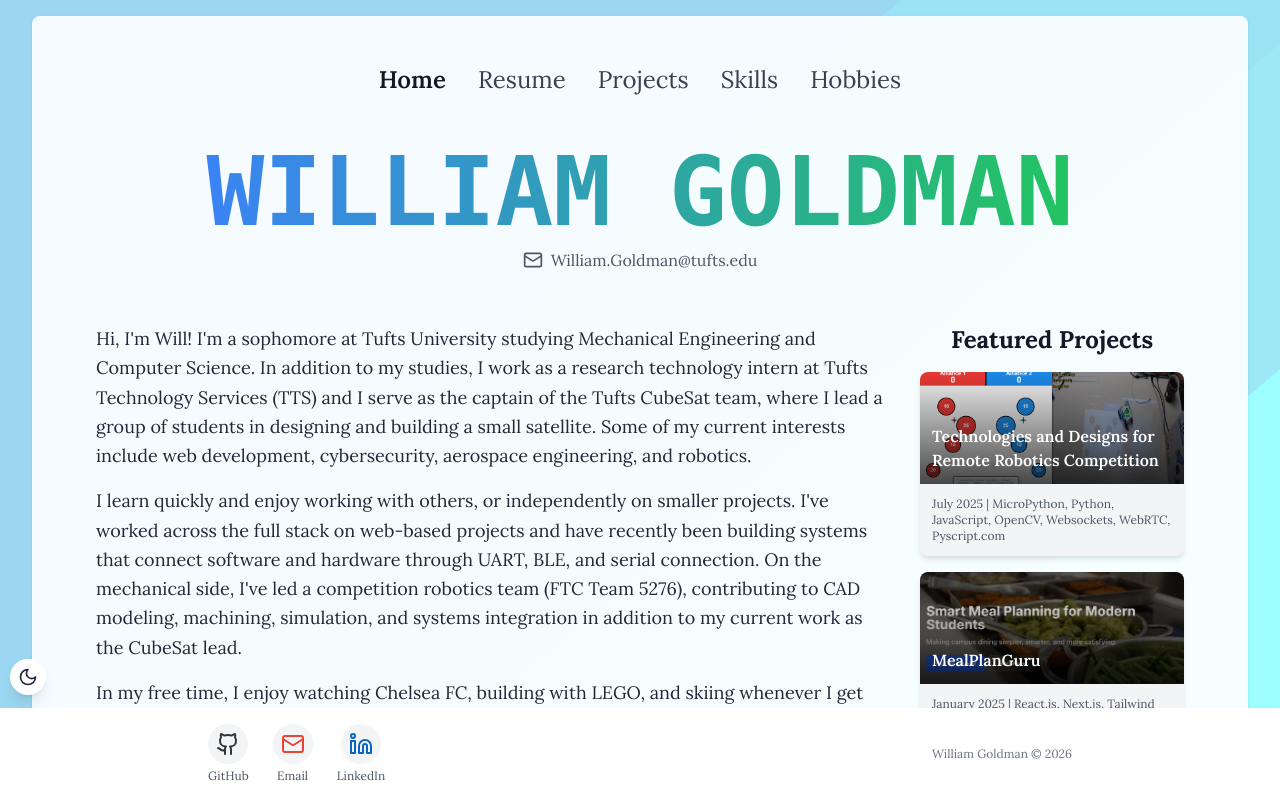
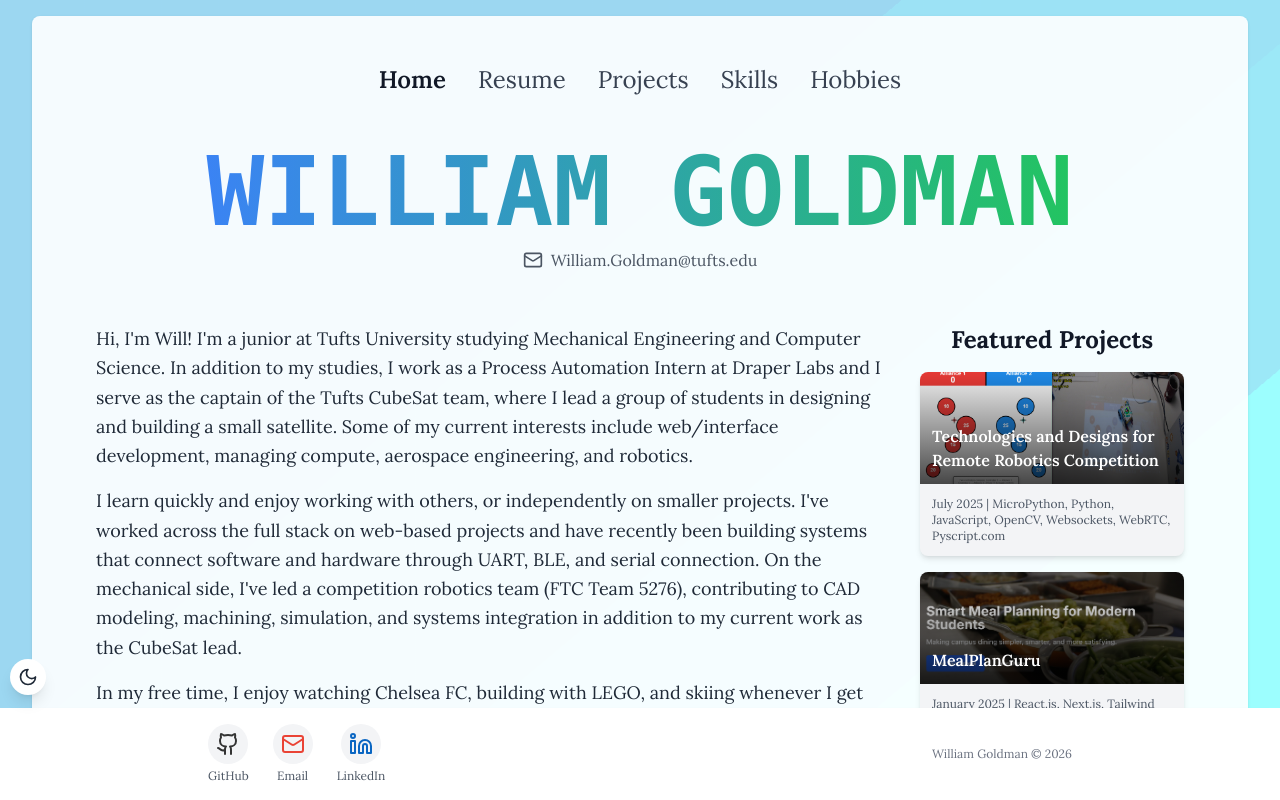
Before and after one commit to iliketocode2/Profile-Website-v2, a Next.js app: page / in a window 1280 px wide. Shown: the top 800 px of the page. Built offline with nearby package versions, Linux system fonts and the light colour scheme.

Commit message:
Update bio info

```diff
--- a/src/components/HomeClient.tsx
+++ b/src/components/HomeClient.tsx
@@ -60,10 +60,10 @@ export default function HomeClient({ featuredProjects }: { featuredProjects: Pro
                     transition={{ duration: 0.5, delay: 0.3 }}
                     className="text-lg leading-relaxed text-gray-800 dark:text-gray-200 text-center lg:text-left"
                   >
-                    Hi, I&apos;m Will! I&apos;m a sophomore at Tufts University studying Mechanical Engineering and Computer Science.
-                    In addition to my studies, I work as a research technology intern at Tufts Technology Services (TTS)
+                    Hi, I&apos;m Will! I&apos;m a junior at Tufts University studying Mechanical Engineering and Computer Science.
+                    In addition to my studies, I work as a Process Automation Intern at Draper Labs
                     and I serve as the captain of the Tufts CubeSat team, where I lead a group of students in designing and building a small satellite.
-                    Some of my current interests include web development, cybersecurity, aerospace engineering, and robotics.
+                    Some of my current interests include web/interface development, managing compute, aerospace engineering, and robotics.
                   </motion.p>
                   <motion.p
                     initial={{ opacity: 0, y: 20 }}
```
